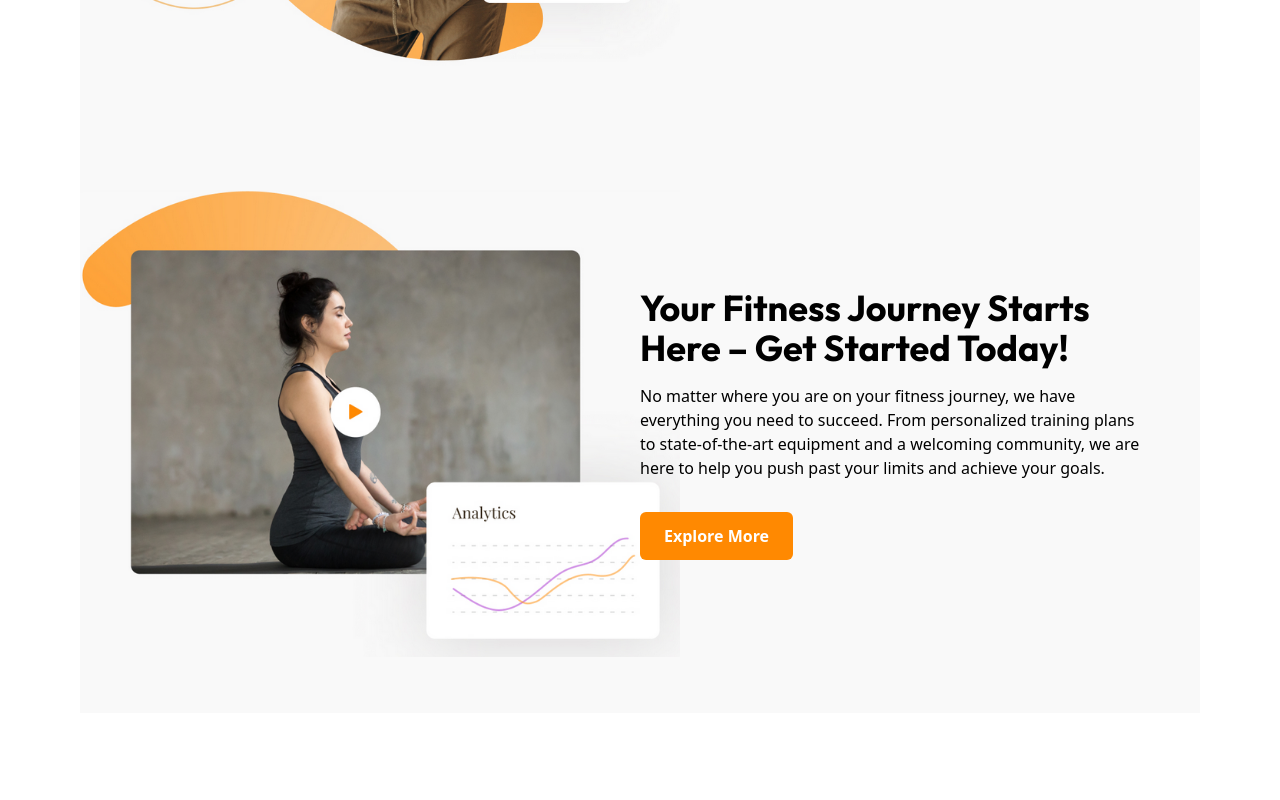
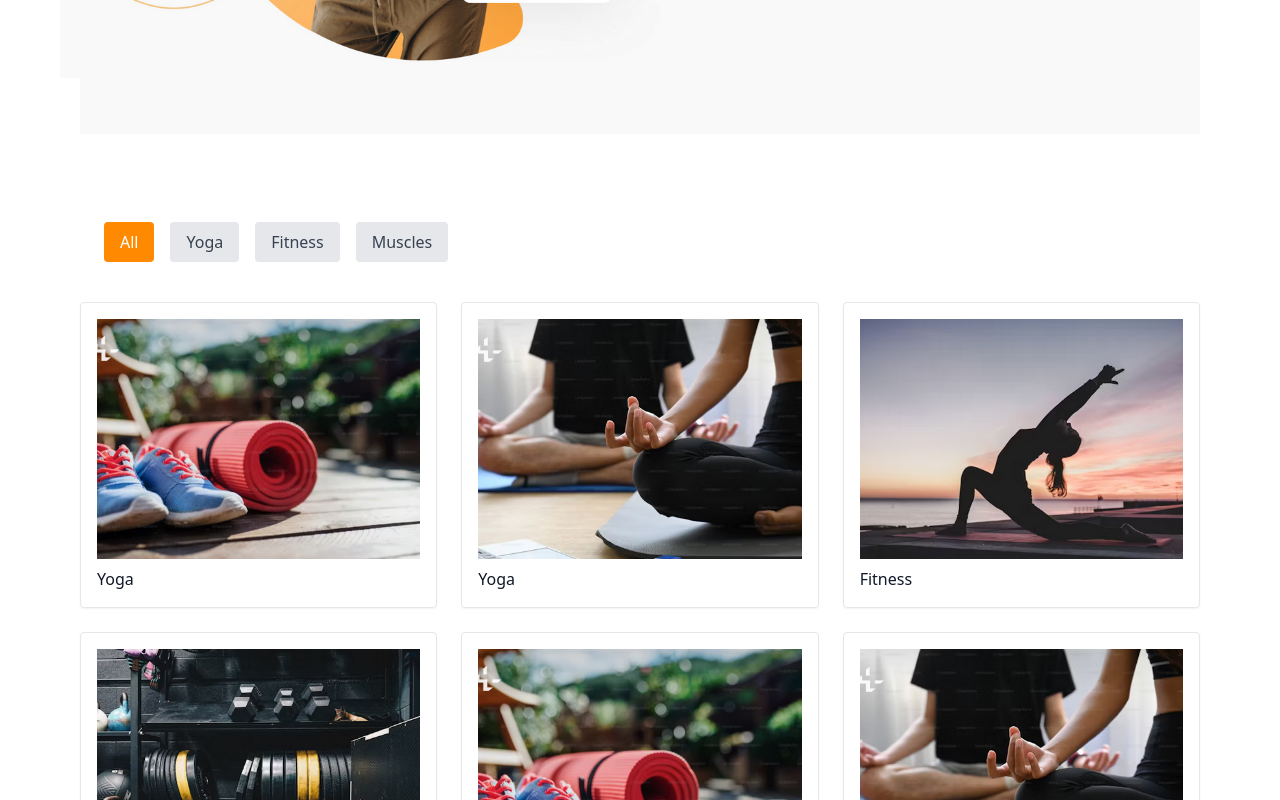
Before and after one commit to Semilore317/gym-website, a React (Vite) app: page / in a window 1280 px wide. Shown: the part 2000-2800 px from the top of the page. Before the commit the page ends 2713 px from the top, so only its background shows below. Built offline with nearby package versions, Linux system fonts and the light colour scheme.

Commit message:
completed banner & tab section...testimonial section next

```diff
--- a/src/App.jsx
+++ b/src/App.jsx
@@ -3,6 +3,7 @@
 import Hero from "./components/Hero/Hero.jsx"
 import Equipment from "./components/Equipment/Equipment.jsx"
 import Banner from "./components/Banner/Banner.jsx"
+import TabComp from "./components/Tab/TabComp.jsx"
 import BgImage from "./assets/bg.png"
 
 import Img1 from "./assets/2.png"
@@ -40,6 +41,7 @@
         </div>
         <Equipment />
         <Banner {...BannerData} />
+        <TabComp />
         <Banner {...BannerData2} />
     </div>
 }
--- a/src/components/Banner/Banner.jsx
+++ b/src/components/Banner/Banner.jsx
@@ -6,7 +6,7 @@
     return <div className="container">
         <div className="grid grid-cols-1 md:grid-cols-2 space-y-6 md:space-y-0 py-14 bg-[#f9f9f9]">
             {/*Banner Image Section*/}
-            <div>
+            <div className="flex justify-center items-center">
                 <motion.img initial={{opacity: 0, scale:0.5}}
                             whileInView={{opacity: 1, scale:1}}
                             transition={{type: "spring", stiffness: 100, delay: 0.2}}
--- /dev/null
+++ b/src/components/Tab/TabComp.jsx
@@ -0,0 +1,47 @@
+import React, {useState} from "react"
+import ProductsData from "../../mockData/data.js"
+import {motion} from "framer-motion";
+
+const TabComp = () => {
+    const[activeTab, setActiveTab] = useState("All");
+    const tabs = ["All", "Yoga", "Fitness", "Muscles"];
+    const filteredCards = activeTab === "All" ?
+        ProductsData: ProductsData.filter((card) => card.category === activeTab);
+    return(
+        <>
+            <div className="container py-12 md:py-16">
+                {/*Tabs Section*/}
+                <div className="flex space-x-4 mb-4 p-6">
+                    {
+                        tabs.map((tab =>(
+                            <button key={tab} onClick={() => {setActiveTab(tab)}} className={`py-2 px-4 rounded ${activeTab === tab ? "bg-primary text-white" : "bg-gray-200 text-gray-700"}`}>
+                                {tab}
+                            </button>
+                        )))
+                    }
+                </div>
+
+                {/*Tab Cards Section*/}
+                <div className="grid grid-cols-1 md:grid-cols-2 lg:grid-cols-3 gap-6">
+                    {
+                        filteredCards.map((card) =>(
+                            <motion.div id={card.id}
+                                        key={card.id}
+                                        initial={{opacity: 0, x:100}}
+                                        whileInView={{opacity:1, x:0}}
+                                        className="p-4 border rounded shadow-sm space-y-2">
+                                <img src={card.image}
+                                     className="h-[240px] w-full object-cover"
+                                     alt=""/>
+                                <p className="text-xl font-semibold">{card.title}</p>
+                                <p className="text-gray-900">{card.category}</p>
+                            </motion.div>
+                        ))
+                    }
+                </div>
+            </div>
+        </>
+    )
+}
+
+export default TabComp;
--- a/src/mockData/data.js
+++ b/src/mockData/data.js
@@ -1,27 +1,87 @@
+import Image1 from "../assets/tabs/1.png";
+import Image2 from "../assets/tabs/2.png";
+import Image3 from "../assets/tabs/3.png";
+import Image4 from "../assets/tabs/4.png";
+
 export const NavbarMenu = [
     {
-        id:1,
+        id: 1,
         title: "Home",
         link: "/"
     },
     {
-        id:2,
+        id: 2,
         title: "Trainer",
         link: "#"
     },
     {
-        id:3,
+        id: 3,
         title: "Program",
         link: "#"
     },
     {
-        id:4,
+        id: 4,
         title: "Blogs",
         link: "#"
     },
     {
-        id:5,
+        id: 5,
         title: "Pricing",
         link: "#"
     }
-]
+];
+
+
+const ProductsData = [
+    {
+        id: 1,
+        category: "Yoga",
+        image: Image1,
+        info: "Improve flexibility and relaxation.",
+        price: "$20"
+    },
+    {
+        id: 2,
+        category: "Yoga",
+        image: Image2,
+        info: "Balance and strength-focused yoga sessions.",
+        price: "$25"
+    },
+    {
+        id: 3,
+        category: "Fitness",
+        image: Image3,
+        info: "Full-body fitness training program.",
+        price: "$30"
+    },
+    {
+        id: 4,
+        category: "Fitness",
+        image: Image4,
+        info: "Cardio and endurance workouts.",
+        price: "$28"
+    },
+    {
+        id: 5,
+        category: "Muscles",
+        image: Image1,
+        info: "Strength training for muscle growth.",
+        price: "$35"
+    },
+    {
+        id: 6,
+        category: "Muscles",
+        image: Image2,
+        info: "Bodyweight and resistance training.",
+        price: "$32"
+    },
+    {
+        id: 7,
+        category: "Muscles",
+        image: Image3,
+        info: "Powerlifting and hypertrophy program.",
+        price: "$40"
+    }
+];
+
+export default ProductsData;
```
